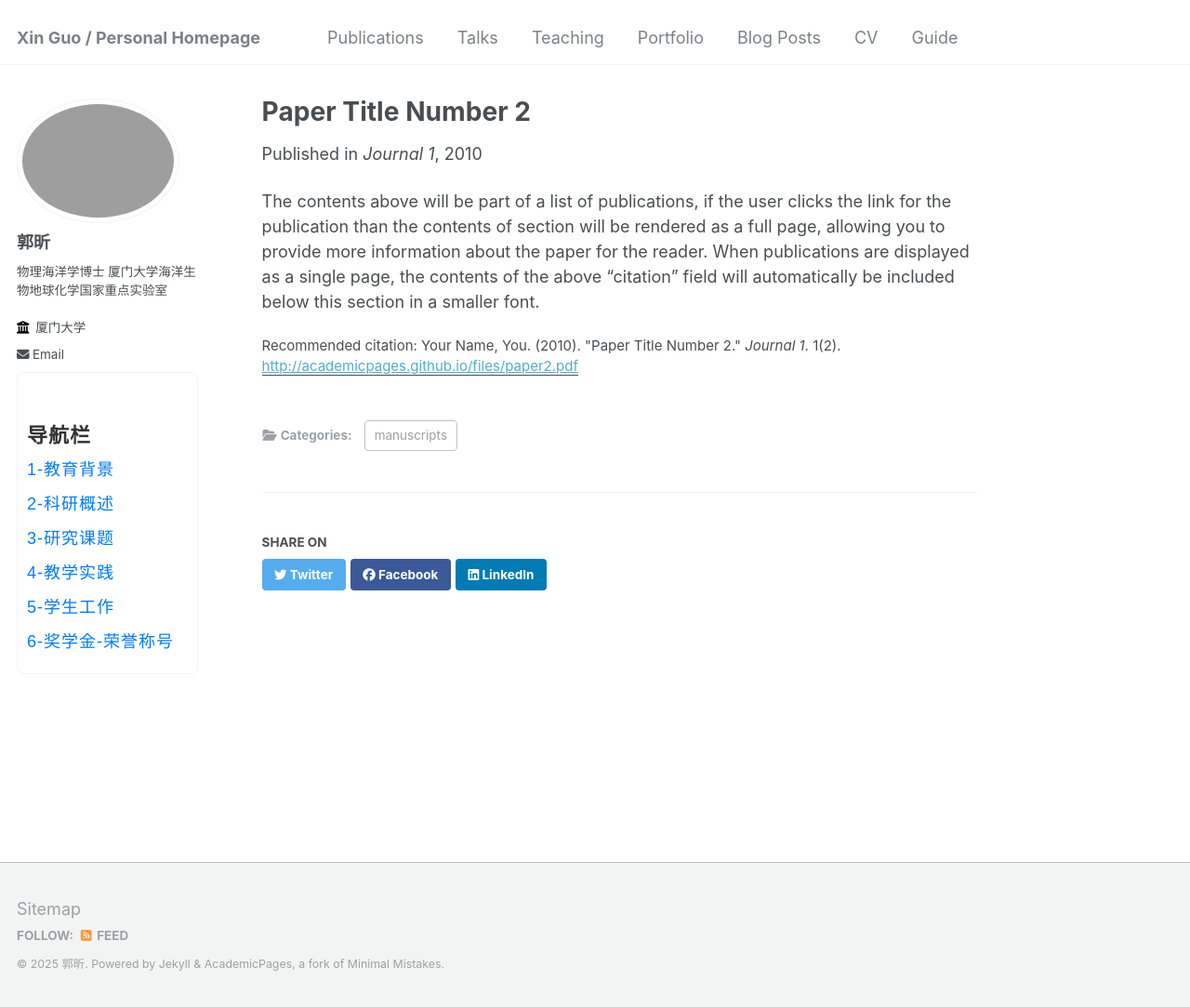
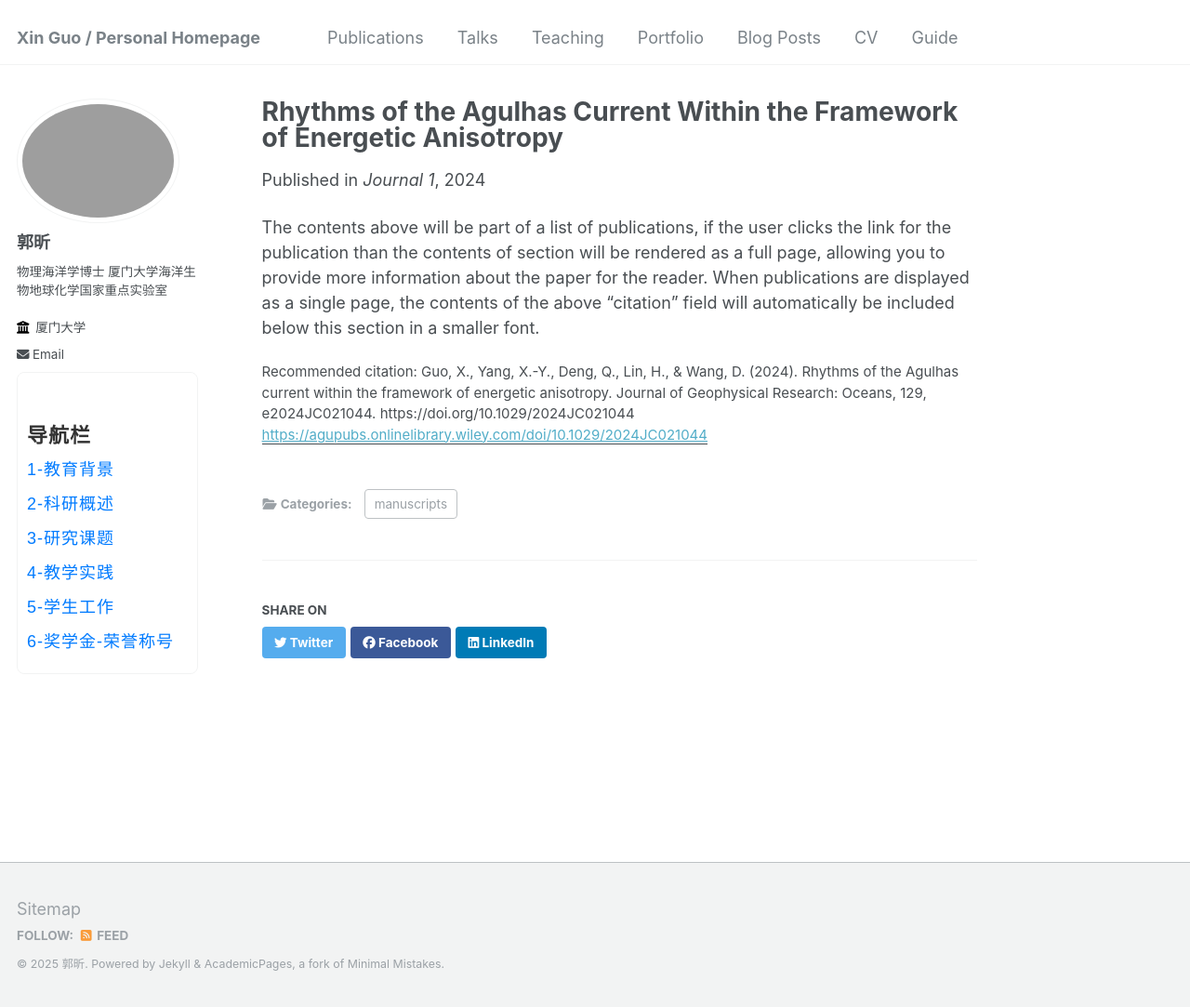
Before and after one commit to GuoXinOcean/GuoXinOcean.github.io, a Jekyll site: the page built from _publications/2010-10-01-paper-title-number-2.md, in a window 1280 px wide and 1083 px high. Shown: the whole window at 93% size. Built offline with Jekyll 4.4.1, drawn with Linux system fonts in a browser that asks for light colours.

Commit message:
update publications

```diff
--- a/_publications/2010-10-01-paper-title-number-2.md
+++ b/_publications/2010-10-01-paper-title-number-2.md
@@ -1,14 +1,14 @@
 ---
-title: "Paper Title Number 2"
+title: "Rhythms of the Agulhas Current Within the Framework of Energetic Anisotropy"
 collection: publications
 category: manuscripts
-permalink: /publication/2010-10-01-paper-title-number-2
-excerpt: 'This paper is about the number 2. The number 3 is left for future work.'
-date: 2010-10-01
+permalink: https://agupubs.onlinelibrary.wiley.com/doi/10.1029/2024JC021044
+# excerpt: 'This paper is about the number 2. The number 3 is left for future work.'
+date: 2024-11-25
 venue: 'Journal 1'
-slidesurl: 'http://academicpages.github.io/files/slides2.pdf'
-paperurl: 'http://academicpages.github.io/files/paper2.pdf'
-citation: 'Your Name, You. (2010). &quot;Paper Title Number 2.&quot; <i>Journal 1</i>. 1(2).'
+# slidesurl: 'http://academicpages.github.io/files/slides2.pdf'
+paperurl: 'https://agupubs.onlinelibrary.wiley.com/doi/10.1029/2024JC021044'
+citation: 'Guo, X., Yang, X.-Y., Deng, Q., Lin, H., & Wang, D. (2024). Rhythms of the Agulhas current within the framework of energetic anisotropy. Journal of Geophysical Research: Oceans, 129, e2024JC021044. https://doi.org/10.1029/2024JC021044'
 ---
 
 The contents above will be part of a list of publications, if the user clicks the link for the publication than the contents of section will be rendered as a full page, allowing you to provide more information about the paper for the reader. When publications are displayed as a single page, the contents of the above "citation" field will automatically be included below this section in a smaller font.
```
